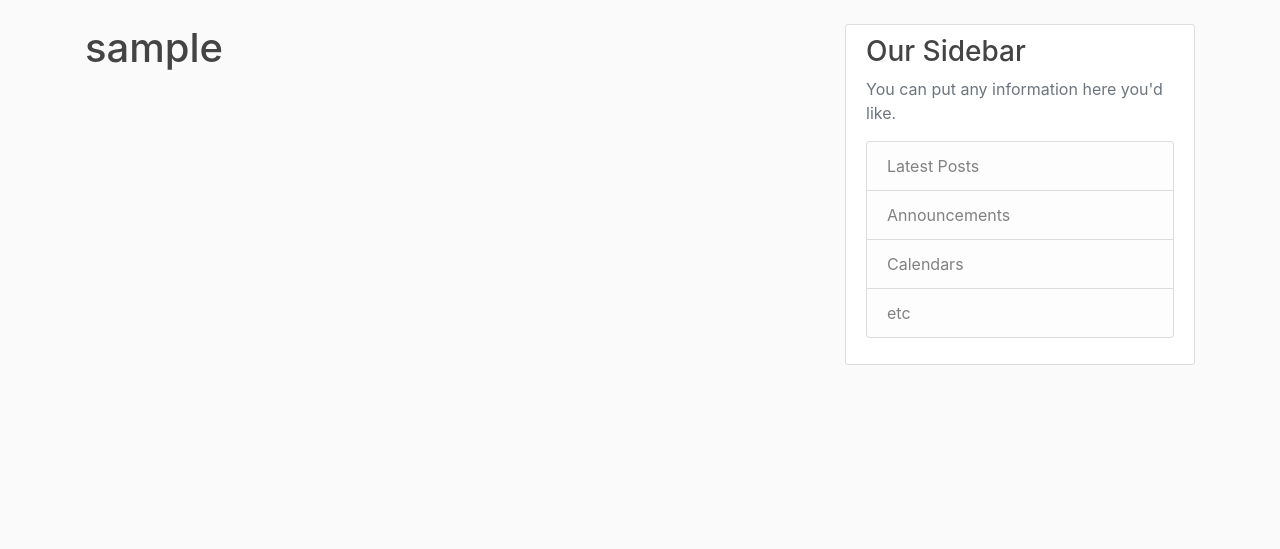
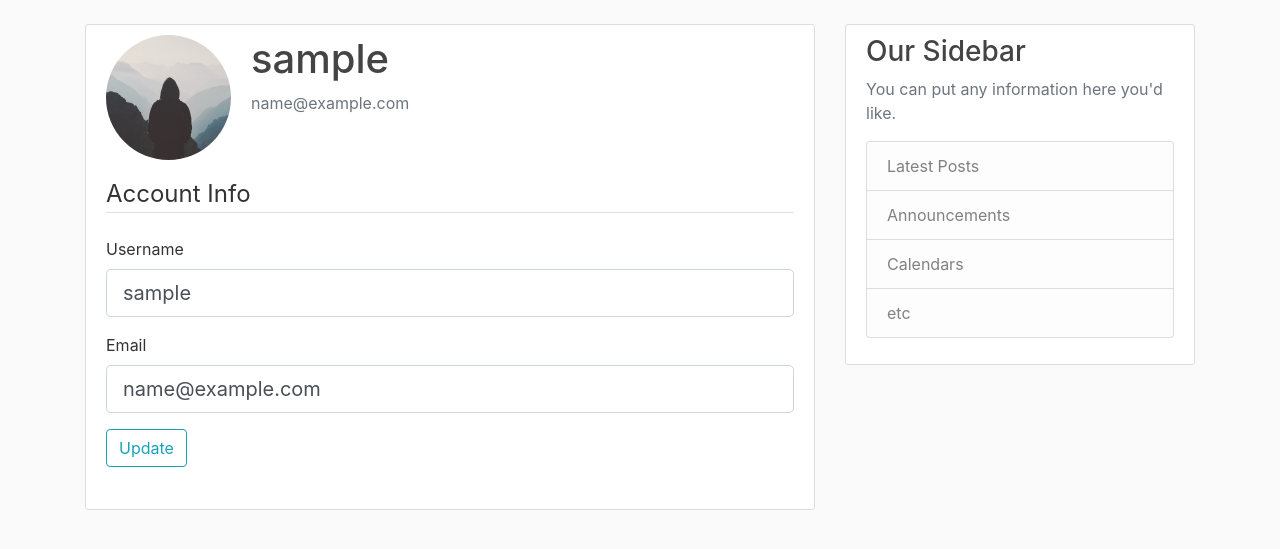
Before and after one commit to RonAlmog/FlaskDemo, a Flask app: page /account in a window 1280 px wide. Shown: the part 56-605 px from the top of the page. Run offline with Flask 2, Linux system fonts and the light colour scheme; the visitor is signed in with stand-in values (Sample User, id 1); data comes from the database, SQL or seed files in the repository; some libraries are stand-ins or nearby versions.

Commit message:
update account page

```diff
--- a/flaskblog/forms.py
+++ b/flaskblog/forms.py
@@ -1,4 +1,5 @@
 from flask_wtf import FlaskForm
+from flask_login import current_user
 from wtforms import StringField, PasswordField, SubmitField, BooleanField
 from wtforms.validators import DataRequired, Length, Email, EqualTo, ValidationError
 from flaskblog.models import User, Post
@@ -11,14 +12,14 @@ class RegistrationForm(FlaskForm):
     submit = SubmitField('Sign Up')
 
     def validate_username(self, username):
-        user = User.query.filter_by(username=username.data).first()
-        if user:
-            raise ValidationError('That username is taken, please choose another one.')
+            user = User.query.filter_by(username=username.data).first()
+            if user:
+                raise ValidationError('That username is taken, please choose another one.')
 
     def validate_email(self, email):
-        user = User.query.filter_by(email=email.data).first()
-        if user:
-            raise ValidationError('That email is taken, please choose another one.')
+            user = User.query.filter_by(email=email.data).first()
+            if user:
+                raise ValidationError('That email is taken, please choose another one.')
 
 
 class LoginForm(FlaskForm):
@@ -28,3 +29,21 @@ class LoginForm(FlaskForm):
     remember = BooleanField('Remember Me')
 
     submit = SubmitField('Login')
+
+
+class UpdateAccountForm(FlaskForm):
+    username = StringField('Username', validators=[DataRequired(), Length(min=2, max=20)])
+    email = StringField('Email', validators=[DataRequired(), Email()])
+    submit = SubmitField('Update')
+
+    def validate_username(self, username):
+        if username.data != current_user.username:
+            user = User.query.filter_by(username=username.data).first()
+            if user:
+                raise ValidationError('That username is taken, please choose another one.')
+
+    def validate_email(self, email):
+        if email.data != current_user.email:
+            user = User.query.filter_by(email=email.data).first()
+            if user:
+                raise ValidationError('That email is taken, please choose another one.')
--- a/flaskblog/routes.py
+++ b/flaskblog/routes.py
@@ -1,6 +1,6 @@
 from flask import render_template, url_for, flash, redirect, request
 from flaskblog import app, db, bcrypt
-from flaskblog.forms import RegistrationForm, LoginForm
+from flaskblog.forms import RegistrationForm, LoginForm, UpdateAccountForm
 from flaskblog.models import User, Post
 from flask_login import login_user, current_user, logout_user, login_required
 
@@ -72,7 +72,20 @@ def logout():
     logout_user()
     return redirect(url_for('home'))
 
-@app.route("/account")
+@app.route("/account", methods=['GET', 'POST'])
 @login_required
 def account():
-    return render_template('account.html', title='Account')
+    form = UpdateAccountForm()
+    if form.validate_on_submit():
+        current_user.username = form.username.data
+        current_user.email = form.email.data
+        db.session.commit()
+        flash('Your account has been updated', 'success')
+        return redirect(url_for('account'))
+    elif request.method == 'GET':
+        form.username.data = current_user.username
+        form.email.data = current_user.email
+
+    image_file = url_for('static', filename='profile_pics/' + current_user.image_file)
+    return render_template('account.html',
+        title='Account', image_file=image_file, form=form)
--- a/flaskblog/templates/account.html
+++ b/flaskblog/templates/account.html
@@ -1,5 +1,54 @@
 {% extends "layout.html" %}
 {% block content %}
-<h1>{{ current_user.username }}</h1>
+<div class="content-section">
+    <div class="media">
+        <img class="rounded-circle account-img" src="{{ image_file }}">
+        <div class="media-body">
+            <h2 class="account-heading">{{ current_user.username }}</h2>
+            <p class="text-secondary">{{ current_user.email }}</p>
+        </div>
+    </div>
+
+
+    <form method="POST" action="" novalidate>
+        {{ form.hidden_tag() }}
+        <fieldset class="form-group">
+            <legend class="border-bottom mb-4">Account Info</legend>
+            <div class="form-group">
+                {{form.username.label(class="form-control-label")}}
+
+                {% if form.username.errors %}
+                {{form.username(class="form-control form-control-lg is-invalid")}}
+                <div class="invalid-feedback">
+                    {% for error in form.username.errors %}
+                    <span>{{error}}</span>
+                    {% endfor %}
+                </div>
+                {% else %}
+                {{form.username(class="form-control form-control-lg")}}
+                {% endif %}
+
+            </div>
+            <div class="form-group">
+                {{form.email.label(class="form-control-label")}}
+                {% if form.email.errors %}
+                {{form.email(class="form-control form-control-lg is-invalid")}}
+                <div class="invalid-feedback">
+                    {% for error in form.email.errors %}
+                    <span>{{error}}</span>
+                    {% endfor %}
+                </div>
+                {% else %}
+                {{form.email(class="form-control form-control-lg")}}
+                {% endif %}
+            </div>
+
+            <div class="form-group">
+                {{form.submit(class="btn btn-outline-info")}}
+            </div>
+        </fieldset>
+    </form>
+
+</div>
 
 {% endblock content %}
```
Also changed, not shown: flaskblog/static/profile_pics/default.jpg (added).
